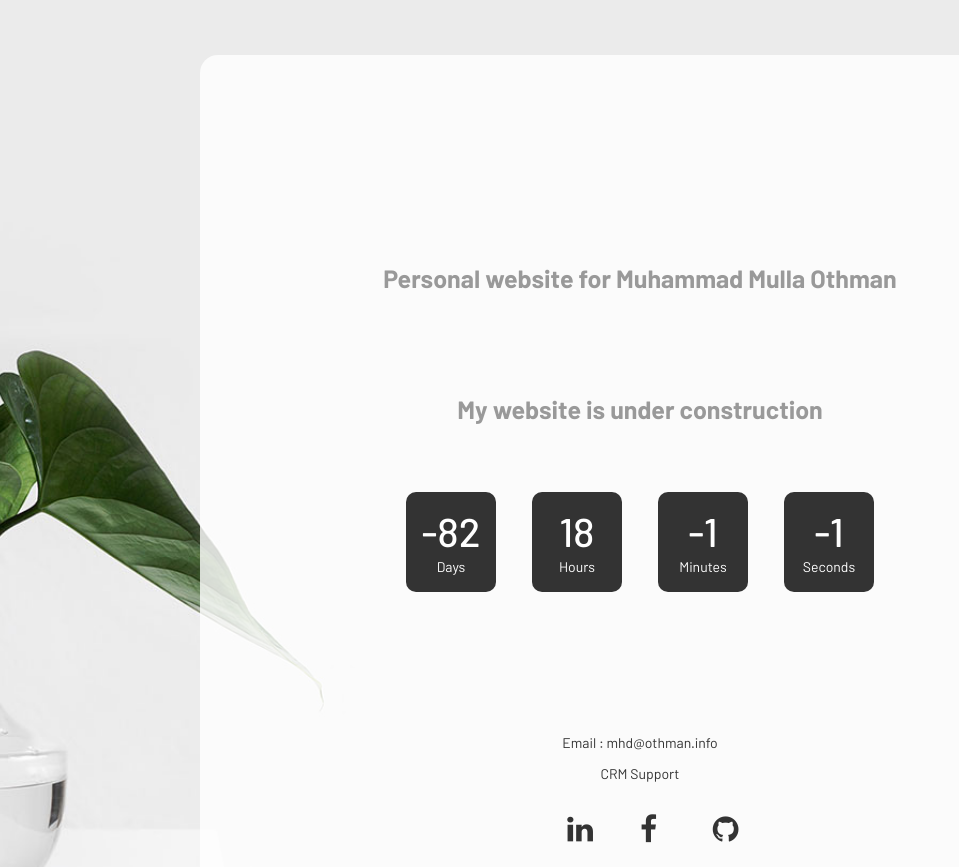
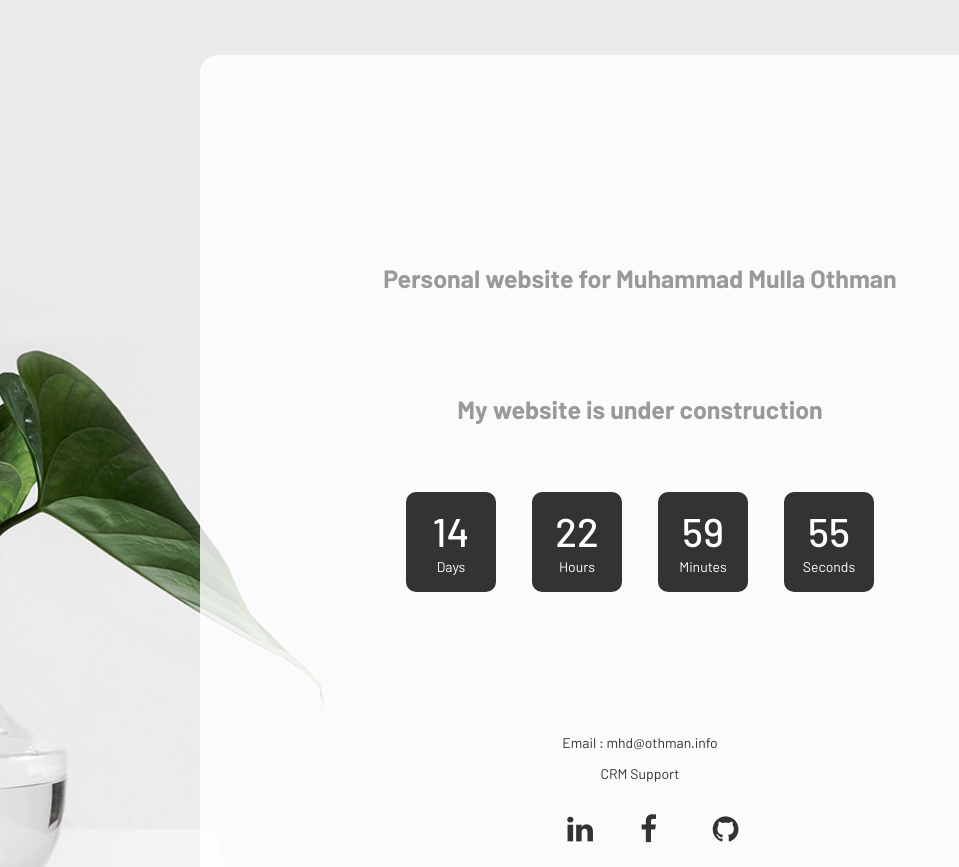
Before and after one commit to mohammadmoth/coming-soon-page, a plain HTML site: page index.html in a window 1280 px wide. Shown: the top 867 px of the page, without its empty margins (0-959 px from the left). Drawn offline with Linux system fonts and the light colour scheme.

Commit message:
Update index.html

```diff
--- a/index.html
+++ b/index.html
@@ -92,7 +92,7 @@
 	<script src="vendor/countdowntime/countdowntime.js"></script>
 	<script>
 
-var duration= moment.duration(moment(1597449600000).diff( moment(new Date())));
+var duration= moment.duration(moment(1605803453000).diff( moment(new Date())));
 var days = Math.floor( duration.asDays());
 duration.subtract(moment.duration(days,'days'));
 var hours = duration.hours();
```
